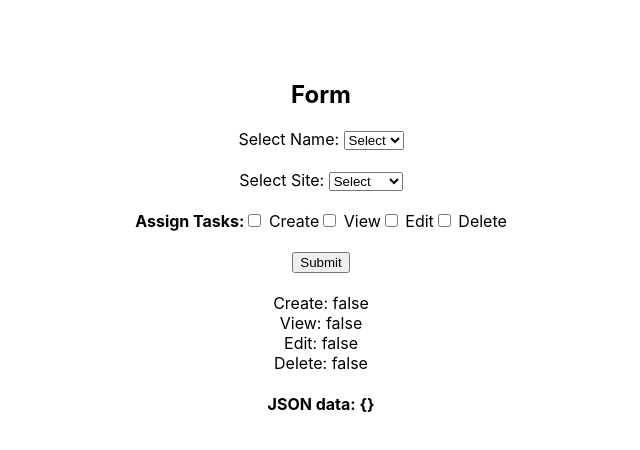
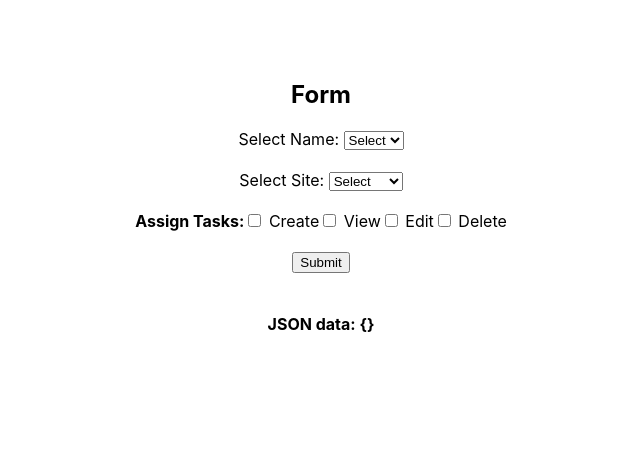
Before and after one commit to pverma911/react-json, a React (Create React App) app: page / in a window 1280 px wide. Shown: the top 450 px of the page, without its empty margins (319-959 px from the left). Built offline with nearby package versions, Linux system fonts and the light colour scheme.

Commit message:
final commit

```diff
--- a/src/Form.js
+++ b/src/Form.js
@@ -141,10 +141,6 @@ constructor(props){
 
 
           <br /><br />
-          Create: {this.state.create.toString()} <br />
-          View: {this.state.view.toString()} <br />
-          Edit: {this.state.edit.toString()} <br />
-          Delete: {this.state.delete.toString()}
 
 
         </form>
```
Also changed, not shown: 1 other file (tests, documents, lock files or other folders).
